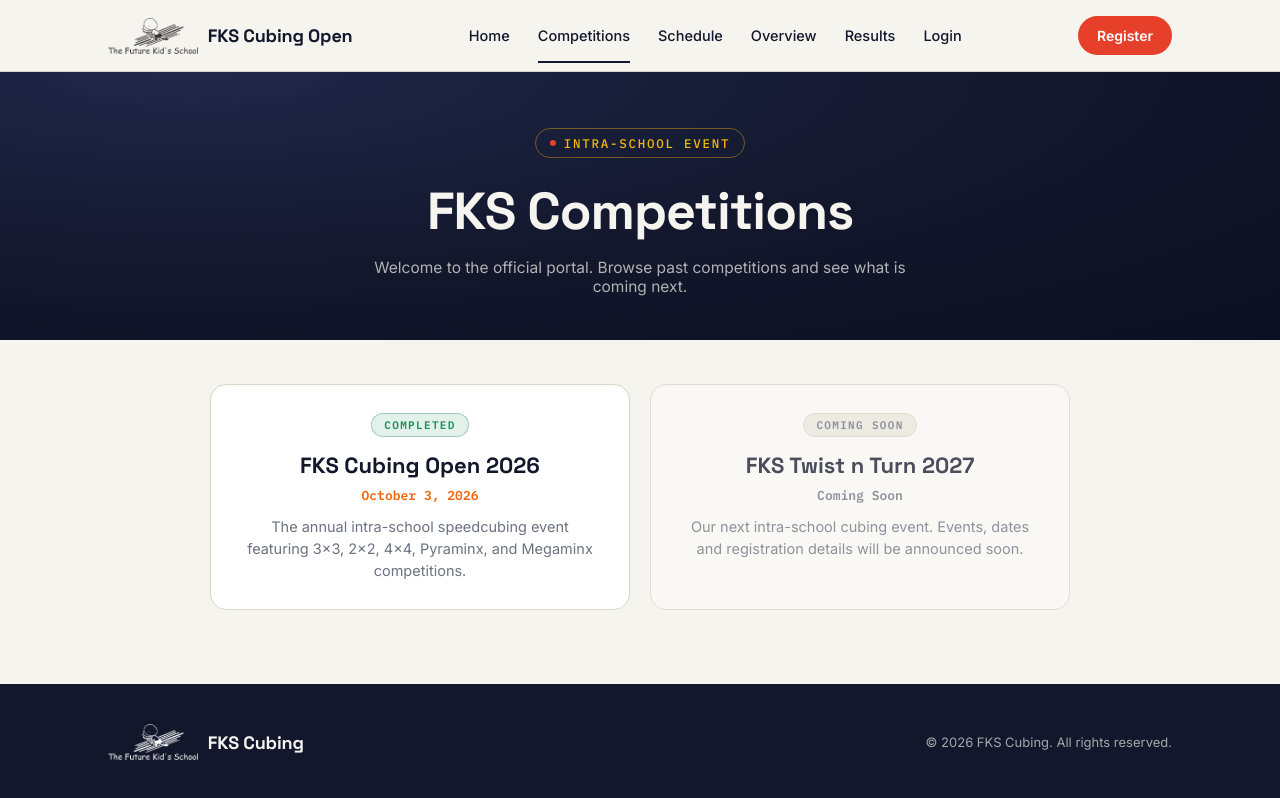
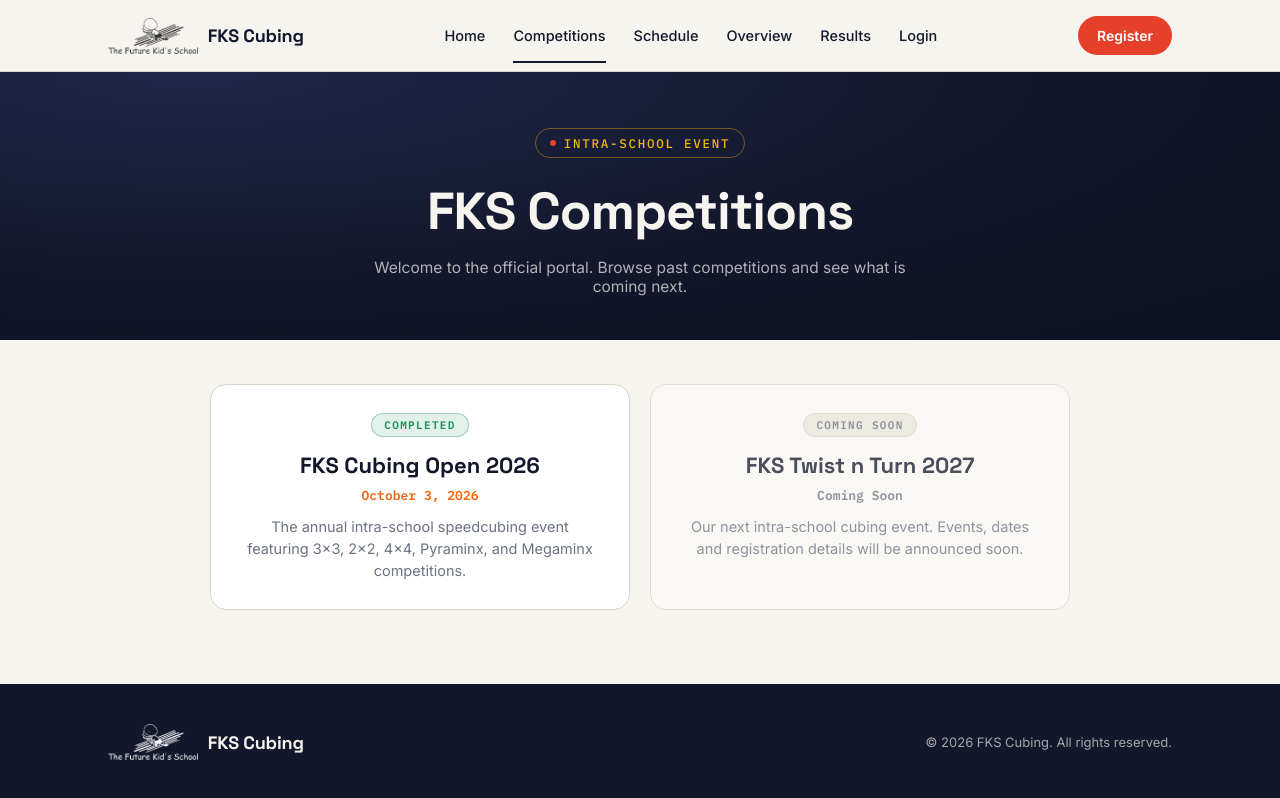
Before and after one commit to deathsurgeon14/official-cubing-website, a website: page competitions.html in a window 1280 px wide. Drawn offline with Linux system fonts and the light colour scheme.

Commit message:
Update title and logo text in competitions.html

```diff
--- a/competitions.html
+++ b/competitions.html
@@ -3,7 +3,7 @@
 <head>
 <meta charset="UTF-8">
 <meta name="viewport" content="width=device-width, initial-scale=1.0">
-<title>FKS Cubing Open 2026</title>
+<title>FKS Cubing - Competitions</title>
 <link rel="preconnect" href="https://fonts.googleapis.com">
 <link href="https://fonts.googleapis.com/css2?family=Space+Grotesk:wght@500;600;700&family=IBM+Plex+Mono:wght@500;600&family=Inter:wght@400;500;600;700&display=swap" rel="stylesheet">
 <style>
@@ -417,7 +417,7 @@
   <div class="nav-inner">
     <a href="index.html" class="logo">
       <img src="FKS Logo.png" class="logo-mark">
-      FKS Cubing Open
+      FKS Cubing
     </a>
     <div class="nav-links">
       <a href="index.html">Home</a>
```
